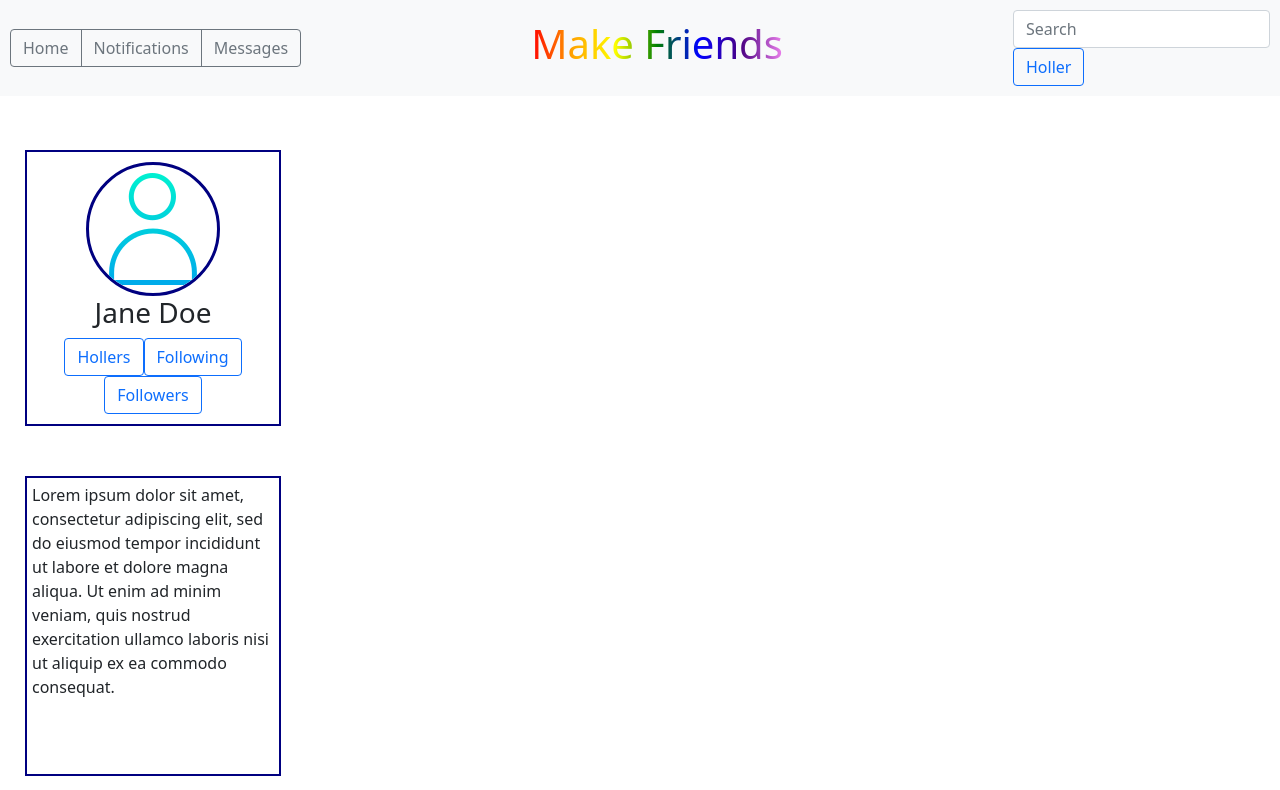
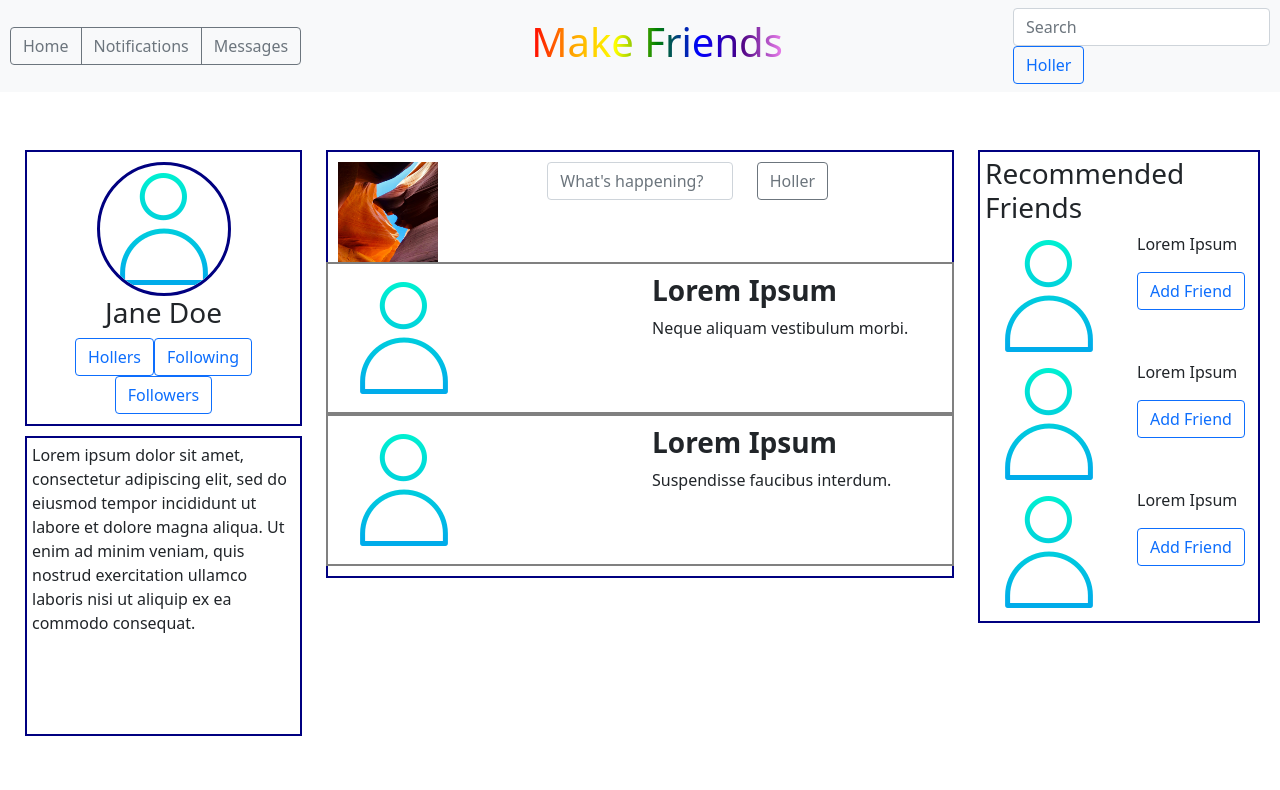
Before and after one commit to paigetiedeman/social-media-clone, a React (Create React App) app: page / in a window 1280 px wide. Shown: the top 790 px of the page. Built offline with nearby package versions, Linux system fonts and the light colour scheme.

Commit message:
WIP: components and styling
Co-Authored-By: Anna Clarke <annac.klingberg@gmail.com>
Co-Authored-By: Nick Hennessy <njhnny@gmail.com>

```diff
--- a/src/App.css
+++ b/src/App.css
@@ -3,10 +3,9 @@
 }
 
 .sidebar {
-  float: left;
-  width: 20%;
   margin-left: 25px;
   margin-top: 150px;
+
 }
 
 .profile {
@@ -16,10 +15,10 @@
 }
 
 .bio {
-  margin-top: 50px;
   border: 2px solid navy;
   height: 300px;
   padding: 5px;
+  margin-top: 10px;
 }
 
 .profile-pic {
@@ -37,14 +36,24 @@
 }
 
 .recommended {
-  float: right;
-  width: 20%;
-  margin-left: 25px;
+  padding: 5px;
   margin-top: 150px;
   border: 2px solid navy;
+  margin-right: 20px;
 }
 
 .mini-image {
-  width: 15px;
-  height: 15px;
+  width: 100px;
+  height: 100px;
 }
+
+.feed {
+  margin-top: 150px;
+  border: 2px solid navy;
+  padding: 10px;
+}
+
+.post {
+  border: 2px solid grey;
+  padding: 10px;
+}
--- a/src/components/App.js
+++ b/src/components/App.js
@@ -1,17 +1,14 @@
 import Header from './Header.js';
-import Feed from './Feed.js';
-import Recommended from './Recommended.js';
-import Sidebar from './Sidebar.js';
+import Site from './Site';
 import React from "react";
 import "../App.css";
+
 
 function App() {
   return (
     <React.Fragment>
       <Header />
-      <Sidebar />
-      <Feed />
-      <Recommended />
+      <Site />
     </React.Fragment>
   );
 }
--- a/src/components/Feed.js
+++ b/src/components/Feed.js
@@ -16,16 +16,23 @@ const postList = [
 function Feed(){
   return (
     <React.Fragment>
-      <div className="container">
-        <form className="form-inline">
+      <div className="feed">
+        <div className="row">
+          <div className="col">
           <img className="mini-image" src={miniImage} alt="square image"></img>
+          </div>
+          <div className="col">
           <input type="text" className="form-control" placeholder="What's happening?"/>
-        </form>
+          </div>
+          <div className="col">
+          <button className="btn btn-outline-secondary">Holler</button>
+          </div>
         {postList.map((post, index) =>
           <Post names={post.names}
           message={post.message}
           key={index}/>
-        )}
+          )}
+        </div>
       </div>
     </React.Fragment>
   );
--- a/src/components/Header.js
+++ b/src/components/Header.js
@@ -1,5 +1,4 @@
 import React from 'react';
-import 'bootstrap/dist/css/bootstrap.min.css';
 
 function Header() {
   return (
--- a/src/components/Post.js
+++ b/src/components/Post.js
@@ -5,9 +5,17 @@ import profileImage from './../img/profile.png';
 function Post(props) {
   return (
     <React.Fragment>
-      <img src={profileImage} alt="profile image"></img>
-      <h3><strong>{props.names}</strong></h3>
-      <p>{props.message}</p>
+      <div className="post">
+        <div className="row">
+          <div className="col">
+            <img src={profileImage} alt="profile image"></img>
+          </div>
+          <div className="col">
+            <h3><strong>{props.names}</strong></h3>
+            <p>{props.message}</p>
+          </div>
+        </div>
+      </div>
     </React.Fragment>
   );
 }
--- a/src/components/Recommended.js
+++ b/src/components/Recommended.js
@@ -1,14 +1,53 @@
 import React from 'react';
+import PropTypes from 'prop-types';
+import profileImage from './../img/profile.png';
 
-function Recommended() {
-  return(
+function Recommended(props) {
+  return (
     <React.Fragment>
       <div className="recommended">
-      <h3>Recommended Friends</h3>
-      <div></div>
+        <h3>Recommended Friends</h3>
+        <div className="row">
+          <div className="col">
+            <img src={profileImage} alt="profile image"></img>
+          </div>
+          <div className="col">
+            <p>Lorem Ipsum</p>
+            <button className="btn btn-outline-primary">Add Friend</button>
+            <h3>
+              <strong>{props.names}</strong>
+            </h3>
+          </div>
+        </div>
+        <div className="row">
+          <div className="col">
+            <img src={profileImage} alt="profile image"></img>
+          </div>
+          <div className="col">
+            <p>Lorem Ipsum</p>
+            <button className="btn btn-outline-primary">Add Friend</button>
+            <h3>
+              <strong>{props.names}</strong>
+            </h3>
+          </div>
+        </div>
+        <div className="row">
+          <div className="col">
+            <img src={profileImage} alt="profile image"></img>
+          </div>
+          <div className="col">
+            <p>Lorem Ipsum</p>
+            <button className="btn btn-outline-primary">Add Friend</button>
+            <h3>
+              <strong>{props.names}</strong>
+            </h3>
+          </div>
+        </div>
       </div>
     </React.Fragment>
   );
 }
-
+Recommended.propTypes = {
+  names: PropTypes.string,
+};
 export default Recommended;
--- /dev/null
+++ b/src/components/Site.js
@@ -0,0 +1,18 @@
+import React from 'react';
+import Sidebar from './Sidebar';
+import Feed from './Feed';
+import Recommended from './Recommended';
+
+function Site() {
+  return (
+    <React.Fragment>
+      <div className="row">
+        <div className="col-md-3"><Sidebar /></div>
+        <div className="col-md-6"><Feed /></div>
+        <div className="col-md-3"><Recommended /></div>
+      </div>
+    </React.Fragment>
+  );
+}
+
+export default Site;
```
